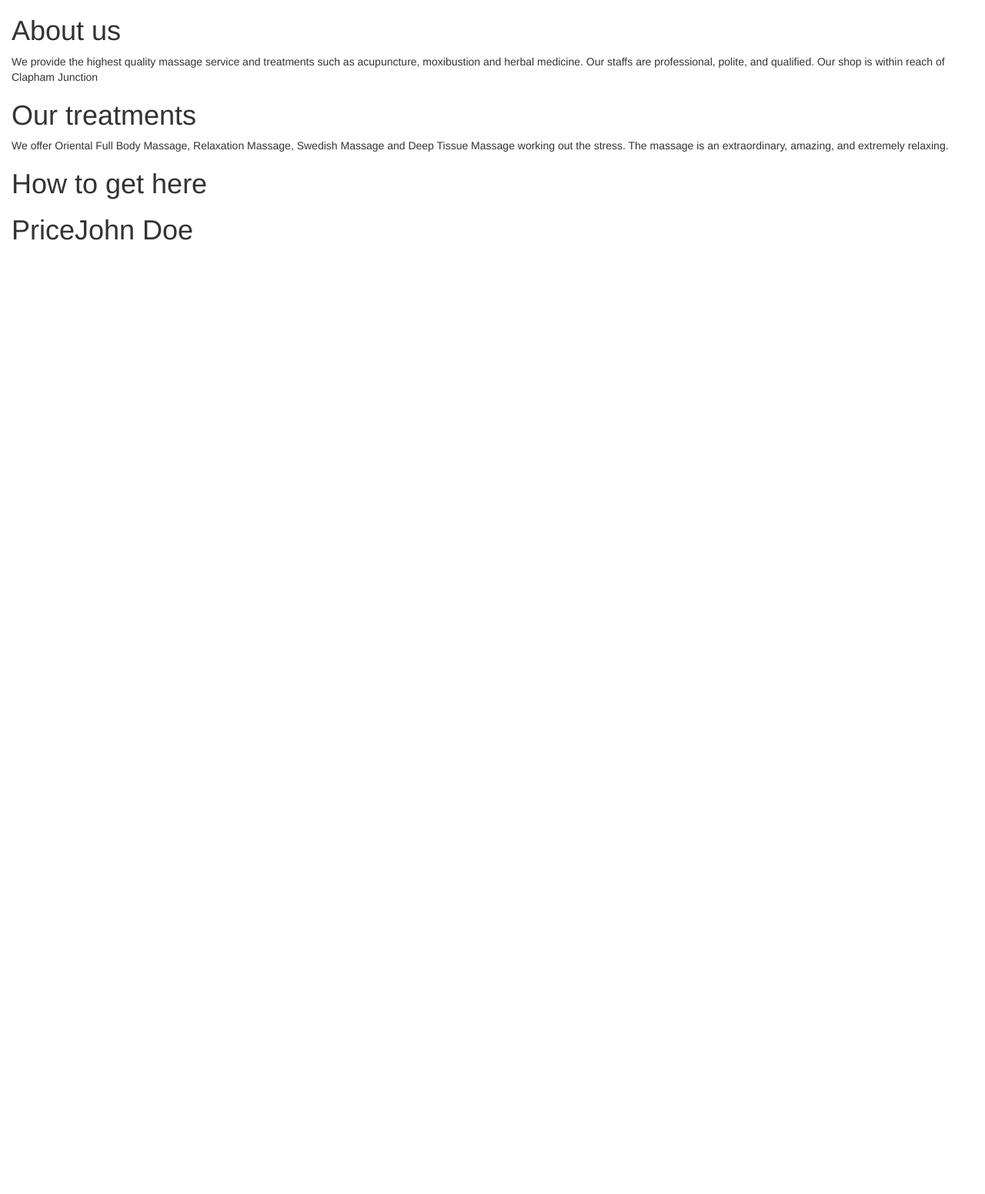
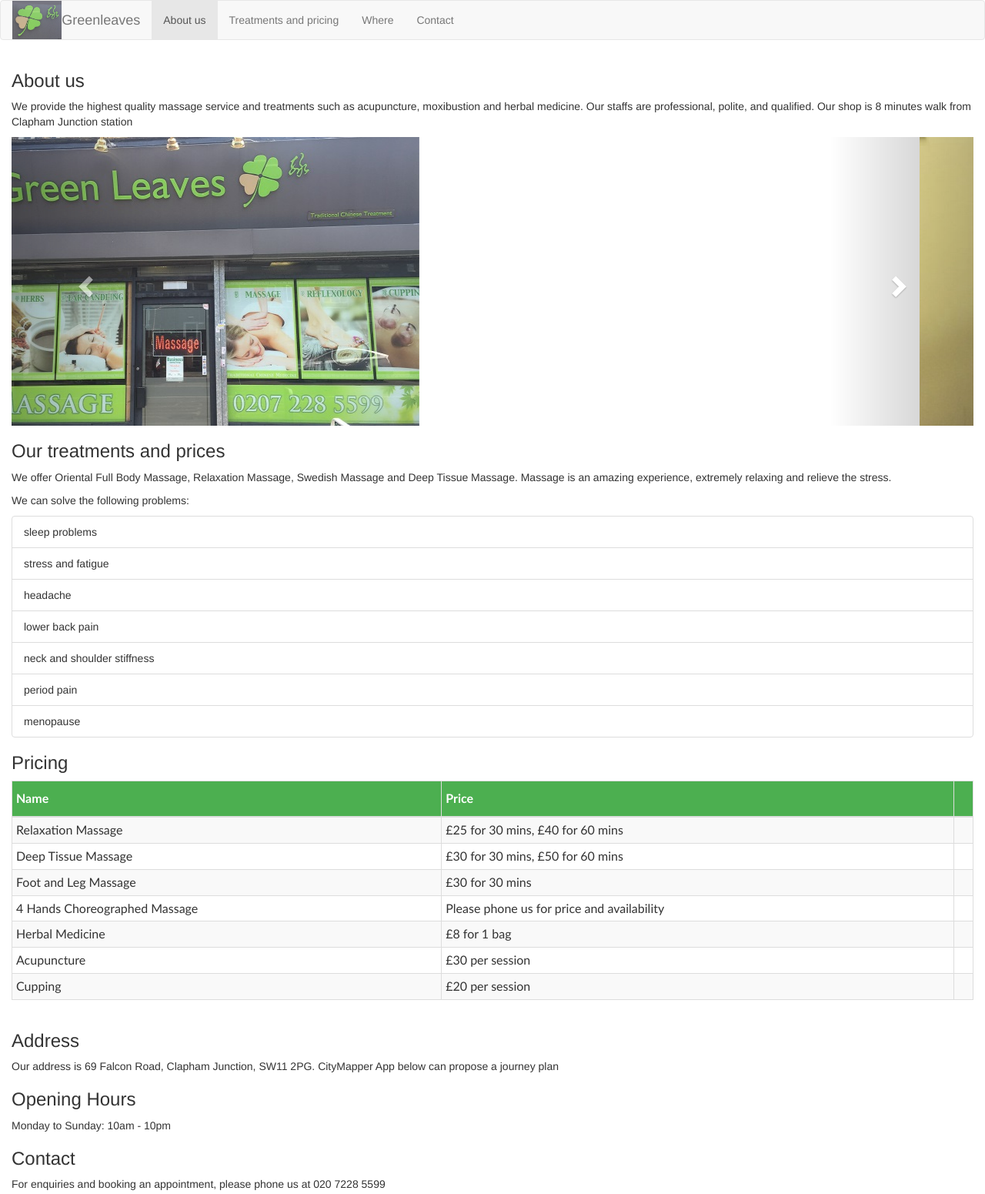
Before and after one commit to GmailYan/TcmWebsite, a website: page public/index.html in a window 1280 px wide. Shown: the whole page at 77% size. Before the commit the page ends 800 px from the top, so only its background shows below. Drawn offline with nearby package versions, Linux system fonts and the light colour scheme; a script that the page names is missing.

Commit message:
Add image carousel, refactor pricing table with stripe and border

```diff
--- /dev/null
+++ b/public/index.css
@@ -0,0 +1,34 @@
+/* Copyright (C) Wenbin Yan - All Rights Reserved
+ * Unauthorized copying of this file, via any medium is strictly prohibited
+ * Proprietary and confidential
+ * Written by Wenbin Yan <yanbzybzy3@gmail.com>, May 2017
+ *//*
+    Created on : Jun 26, 2017, 11:04:05 PM
+    Author     : yanben
+*/
+
+table#treatmentsPriceTable {
+    font-size: 16px;
+    font-family: "Trebuchet MS", Arial, Helvetica, sans-serif;
+    border-collapse: collapse;
+    border-spacing: 0;
+    width: 100%;
+}
+
+#treatmentsPriceTable th {
+    padding-top: 11px;
+    padding-bottom: 11px;
+    background-color: #4CAF50;
+    color: white;
+}
+
+#CompanyLogo {
+    width: auto;
+    height: 50px;
+}
+
+#ScalableImage {
+    width: 100%;
+    height: auto;
+    max-width: 100%;
+}
--- a/public/index.html
+++ b/public/index.html
@@ -9,21 +9,155 @@
     <script src="https://maxcdn.bootstrapcdn.com/bootstrap/3.3.7/js/bootstrap.min.js"></script>
     <script src="https://ajax.googleapis.com/ajax/libs/angularjs/1.6.4/angular.min.js"></script>
     <script src="index.js"></script>
+    <link rel="stylesheet" href="index.css">
   </head>
+
   <body>
+
+    <nav class="navbar navbar-default">
+      <div class="container-fluid">
+        <div class="navbar-header">
+          <button type="button" class="navbar-toggle collapsed" data-toggle="collapse" data-target="#navbar">
+            <span class="sr-only">Toggle navigation</span>
+            <span class="icon-bar"></span>
+            <span class="icon-bar"></span>
+            <span class="icon-bar"></span>
+          </button>
+          <a href="#" class="navbar-left"><img id="CompanyLogo" src="./images/greenleaves_logo.png" alt="Company Logo"></a>
+          <a class="navbar-brand" href="#">Greenleaves</a>
+        </div>
+        <div id="navbar" class="navbar-collapse collapse">
+          <ul class="nav navbar-nav">
+            <li class="active"><a href="#aboutUsNavAnchor">About us</a></li>
+            <li><a href="#treatmentsNavAnchor">Treatments and pricing</a></li>
+            <li><a href="#whereNavAnchor">Where</a></li>
+            <li><a href="#contactNavAnchor">Contact</a></li>
+          </ul>
+        </div><!--/.nav-collapse -->
+      </div><!--/.container-fluid -->
+    </nav>
+
     <div class="container-fluid" ng-app="GreenLeavesTCM" ng-controller="IndexPageController">
-            <h1>About us</h1>
+      <h3 id="aboutUsNavAnchor" >About us</h3>
       <p>We provide the highest quality massage service and
         treatments such as acupuncture, moxibustion and herbal medicine.
         Our staffs are professional, polite, and qualified.
-                Our shop is within reach of Clapham Junction</p>
+        Our shop is 8 minutes walk from Clapham Junction station</p>
 
-            <h1>Our treatments</h1>
-            <p>We offer Oriental Full Body Massage, Relaxation Massage, Swedish Massage and Deep Tissue Massage working out the stress. The massage is an extraordinary, amazing, and extremely relaxing.</p>
+      <div id="myCarousel" class="carousel slide" data-ride="carousel">
+        <!-- Indicators -->
+        <ol class="carousel-indicators">
+          <li data-target="#myCarousel" data-slide-to="0" class="active"></li>
+          <li data-target="#myCarousel" data-slide-to="1"></li>
+          <li data-target="#myCarousel" data-slide-to="2"></li>
+          <li data-target="#myCarousel" data-slide-to="3"></li>
+        </ol>
 
-            <h1>How to get here</h1>
+        <!-- Wrapper for slides -->
+        <div class="carousel-inner">
+          <div class="item active">
+            <img src="./images/Shop Front 600px.jpg" alt="Shop Front Image">
+          </div>
 
-            <h1>Price{{name}}</h1>
+          <div class="item">
+            <img src="./images/Treatment Room 600px.jpg" alt="Treatment Room">
+          </div>
+
+          <div class="item">
+            <img src="./images/front desk 600px.jpg" alt="Front Desk">
+          </div>
+
+          <div class="item">
+            <img src="./images/Herbal 600px.jpg" alt="Herbal Shelve">
+          </div>
+        </div>
+
+        <!-- Left and right controls -->
+        <a class="left carousel-control" href="#myCarousel" data-slide="prev">
+          <span class="glyphicon glyphicon-chevron-left"></span>
+          <span class="sr-only">Previous</span>
+        </a>
+        <a class="right carousel-control" href="#myCarousel" data-slide="next">
+          <span class="glyphicon glyphicon-chevron-right"></span>
+          <span class="sr-only">Next</span>
+        </a>
+      </div>
+
+      <h3 id="treatmentsNavAnchor">Our treatments and prices</h3>
+      <p>We offer Oriental Full Body Massage, Relaxation Massage, Swedish Massage and Deep Tissue Massage. Massage is an amazing experience, extremely relaxing and relieve the stress.</p>
+      <p>We can solve the following problems:</p>
+      <ul class="list-group">
+        <li class="list-group-item">sleep problems</li>
+        <li class="list-group-item">stress and fatigue</li>
+        <li class="list-group-item">headache</li>
+        <li class="list-group-item">lower back pain</li>
+        <li class="list-group-item">neck and shoulder stiffness</li>
+        <li class="list-group-item">period pain</li>
+        <li class="list-group-item">menopause</li>
+      </ul>
+
+      <h3 id="pricingNavAnchor">Pricing</h3>
+      <div class="table-responsive">
+        <table class="table table-striped table-bordered table-hover table-condensed" id="treatmentsPriceTable">
+          <thead>
+            <tr>
+              <th>Name</th>
+              <th>Price</th>
+              <th></th>
+            </tr>
+          </thead>
+          <tbody>
+            <tr>
+              <td>Relaxation Massage</td>
+              <td>£25 for 30 mins, £40 for 60 mins</td>
+              <td></td>
+            </tr>
+            <tr>
+              <td>Deep Tissue Massage</td>
+              <td>£30 for 30 mins, £50 for 60 mins</td>
+              <td></td>
+            </tr>
+            <tr>
+              <td>Foot and Leg Massage</td>
+              <td>£30 for 30 mins</td>
+              <td></td>
+            </tr>
+            <tr>
+              <td>4 Hands Choreographed Massage</td>
+              <td>Please phone us for price and availability</td>
+              <td></td>
+            </tr>
+            <tr>
+              <td>Herbal Medicine</td>
+              <td>£8 for 1 bag</td>
+              <td></td>
+            </tr>
+            <tr>
+              <td>Acupuncture</td>
+              <td>£30 per session</td>
+              <td></td>
+            </tr>
+            <tr>
+              <td>Cupping</td>
+              <td>£20 per session</td>
+              <td></td>
+            </tr>
+          </tbody>
+        </table>
+      </div>
+
+      <h3 id="addressNavAnchor">Address</h3>
+      <p>Our address is 69 Falcon Road, Clapham Junction, SW11 2PG. CityMapper App below can propose a journey plan</p>
+
+      <!-- City Mapper Go widget, show address as well as a journey planner -->
+      <script src='https://static.citymapper.com/js/embed/widget.js' data-slug='v1a7g4' data-width=600 ></script>
+
+      <h3 id="openingHoursNavAnchor">Opening Hours</h3>
+      <p>Monday to Sunday: 10am - 10pm</p>
+
+      <h3 id="contactNavAnchor">Contact</h3>
+      <p>For enquiries and booking an appointment, please phone us at 020 7228 5599</p>
+
     </div>
   </body>
 </html>
--- a/public/index.js
+++ b/public/index.js
@@ -7,4 +7,5 @@
 var app = angular.module('GreenLeavesTCM', []);
 app.controller('IndexPageController', function($scope) {
     $scope.name = "John Doe";
+    $scope.phoneNumber = "020 7228 5599";
 });
```
Also changed, not shown: public/images/Herbal 600px.jpg (added), public/images/Shop Front 600px.JPG (added), public/images/Treatment Room 600px.jpg (added), public/images/front desk 600px.jpg (added), public/images/greenleaves_logo.png (added). Lines whose indentation alone changed are shown as unchanged.
